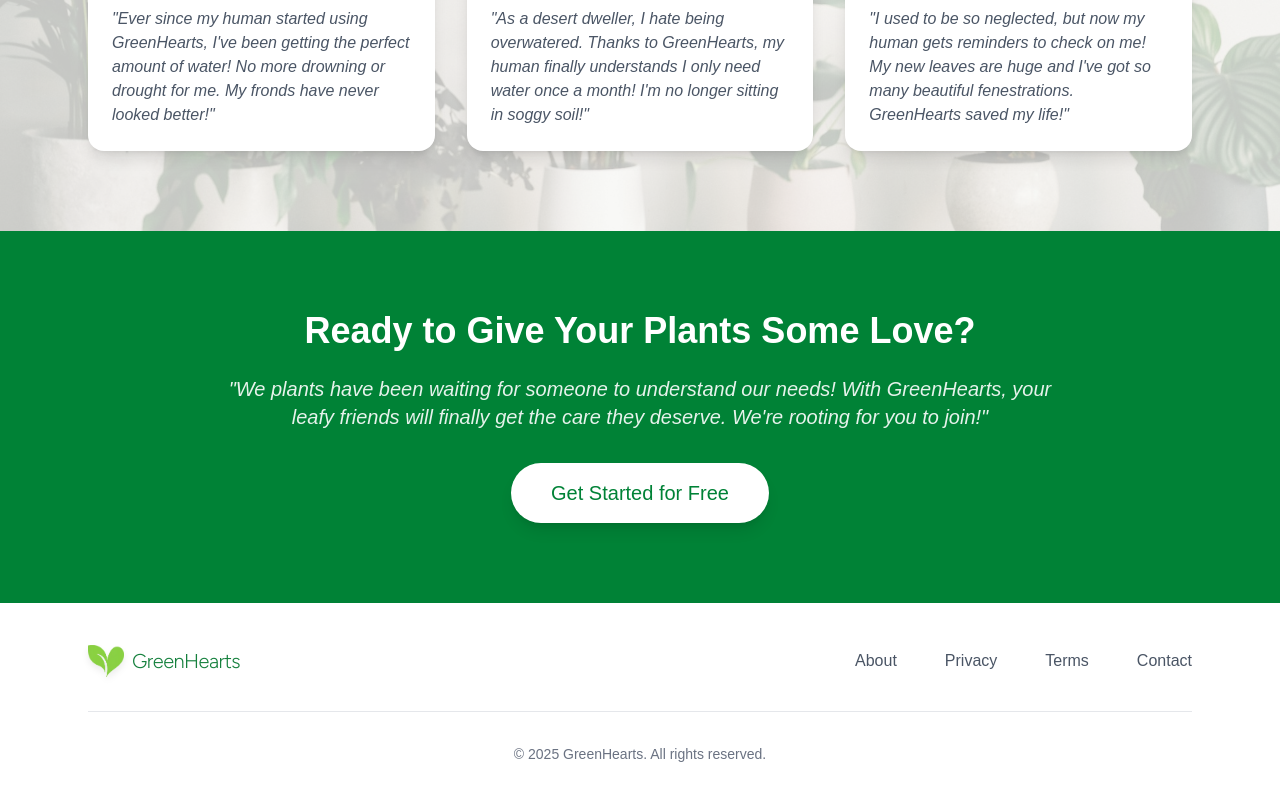
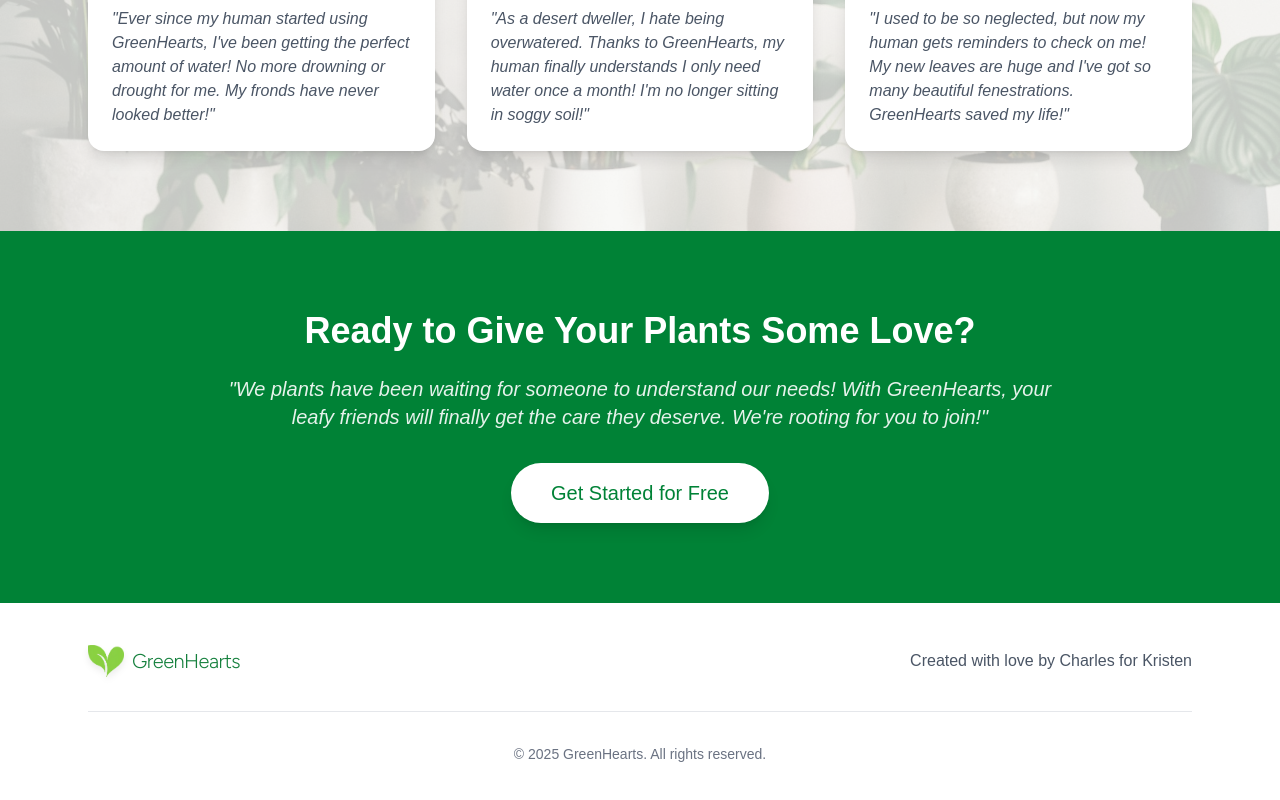
Before and after one commit to chornbaker/greenhearts, a Next.js app: page / in a window 1280 px wide. Shown: the part 1677-2477 px from the top of the page. Built offline with nearby package versions, Linux system fonts and the light colour scheme; no server answers.

Commit message:
Update landing page footer with personalized message

```diff
--- a/src/app/page.tsx
+++ b/src/app/page.tsx
@@ -219,11 +219,8 @@ export default function Home() {
               <Logo size="small" showText={true} />
             </div>
 
-            <div className="flex flex-col md:flex-row gap-6 md:gap-12">
-              <Link href="/about" className="text-gray-600 hover:text-green-700">About</Link>
-              <Link href="/privacy" className="text-gray-600 hover:text-green-700">Privacy</Link>
-              <Link href="/terms" className="text-gray-600 hover:text-green-700">Terms</Link>
-              <Link href="/contact" className="text-gray-600 hover:text-green-700">Contact</Link>
+            <div className="text-gray-600">
+              Created with love by Charles for Kristen
             </div>
           </div>
 
```
